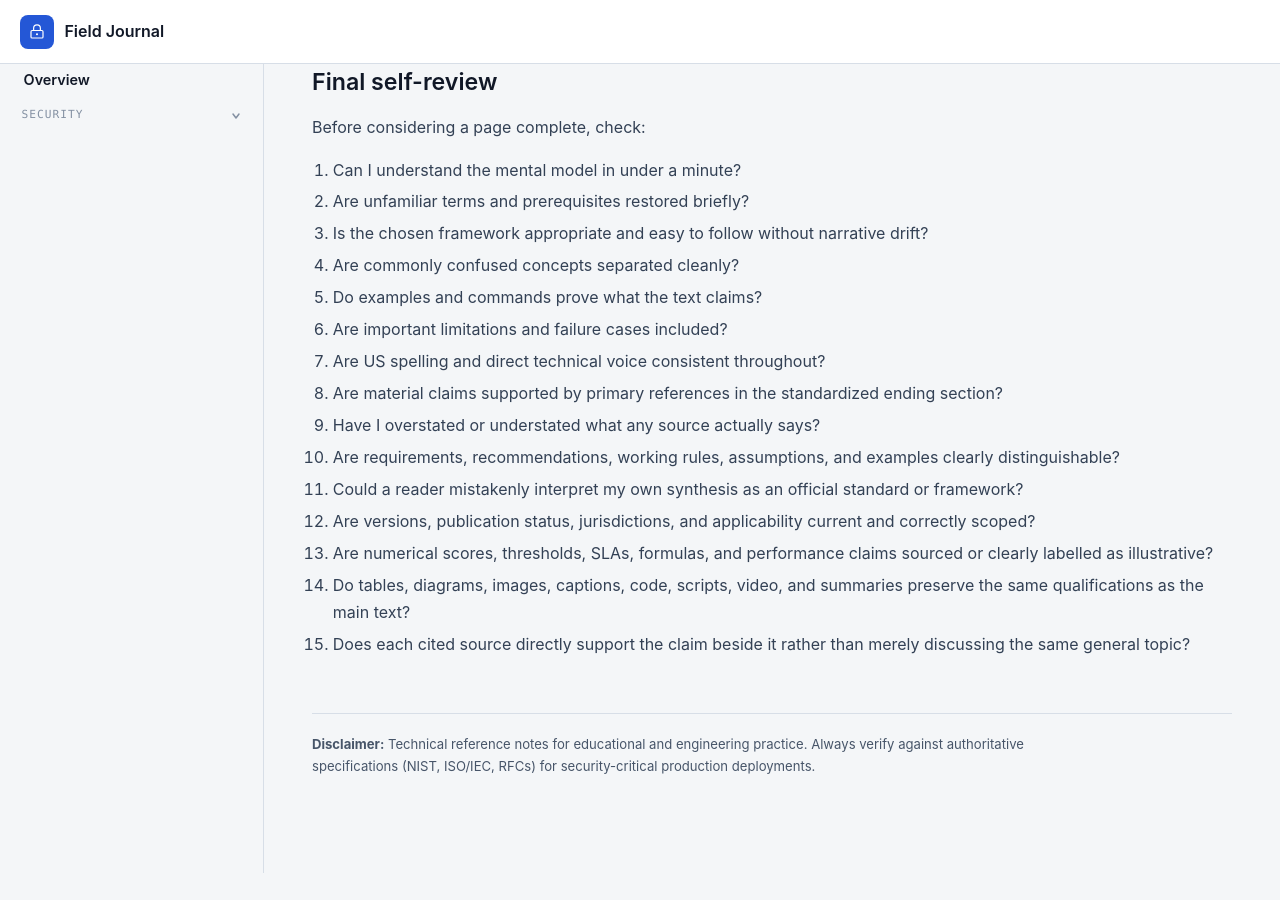
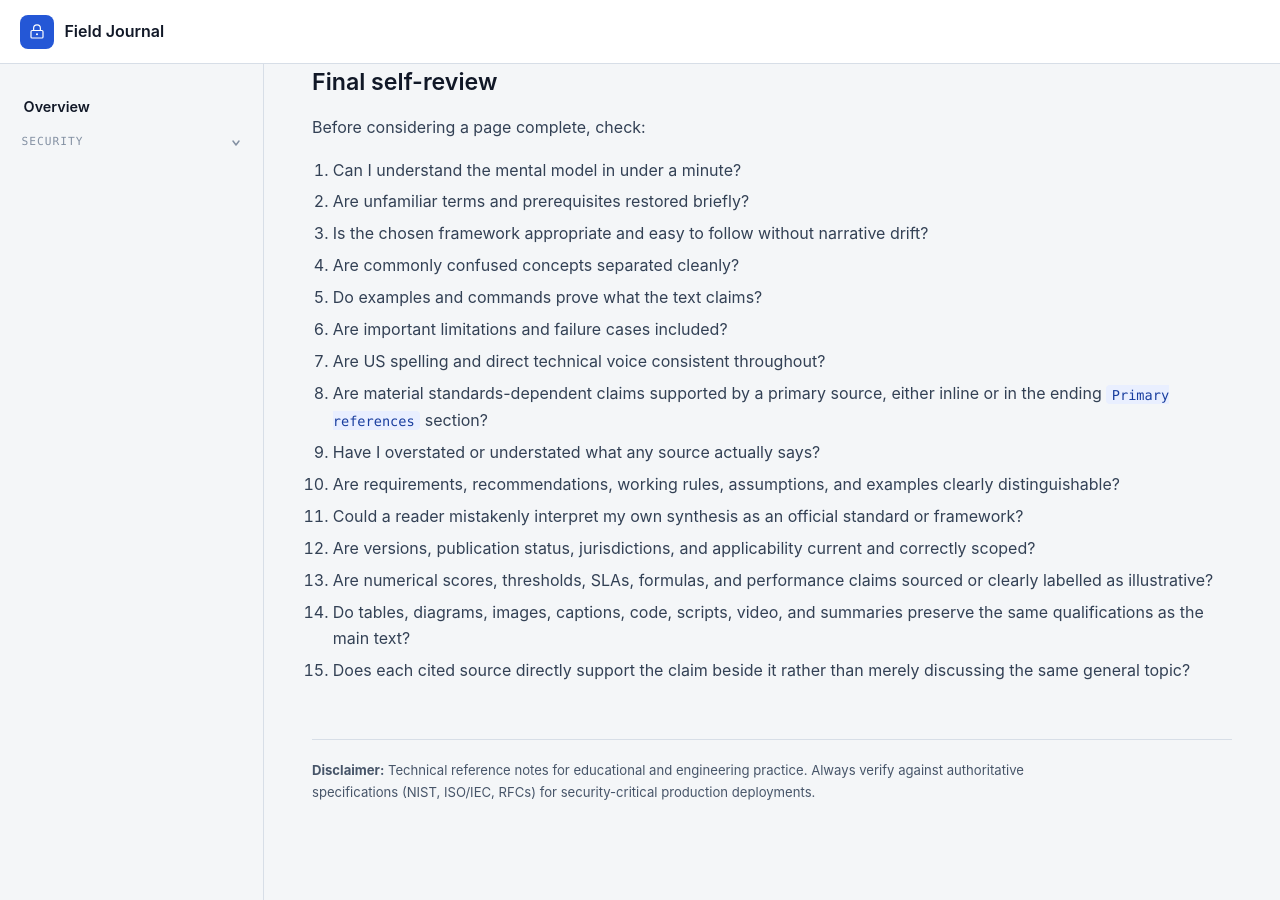
Before and after one commit to llody9977/journal, a Jekyll site: the page built from WRITING_STYLE.md, in a window 1280 px wide and 900 px high, scrolled down 5466 px. Built offline with Jekyll 4.4.1, drawn with Linux system fonts in a browser that asks for light colours; our own code applies the rules of GitHub Pages for plain Markdown files; before the commit the page ends 6339 px from its top, so only the background shows below that.

Commit message:
fix(WRITING_STYLE): align self-review item 8 with inline-or-ending references rule
Item 8 still implied every material claim needed a reference in the
ending Primary References section specifically, contradicting the
Accuracy and references rule above it, which allows inline-at-first-
mention as an equally valid alternative.

```diff
--- a/WRITING_STYLE.md
+++ b/WRITING_STYLE.md
@@ -161,7 +161,7 @@ Before considering a page complete, check:
 5. Do examples and commands prove what the text claims?
 6. Are important limitations and failure cases included?
 7. Are US spelling and direct technical voice consistent throughout?
-8. Are material claims supported by primary references in the standardized ending section?
+8. Are material standards-dependent claims supported by a primary source, either inline or in the ending `Primary references` section?
 9. Have I overstated or understated what any source actually says?
 10. Are requirements, recommendations, working rules, assumptions, and examples clearly distinguishable?
 11. Could a reader mistakenly interpret my own synthesis as an official standard or framework?
```
